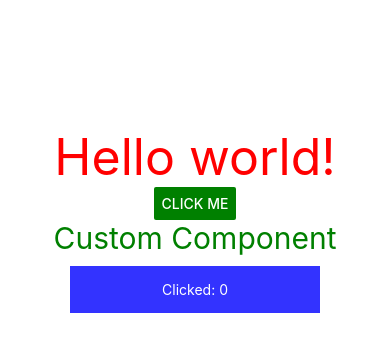
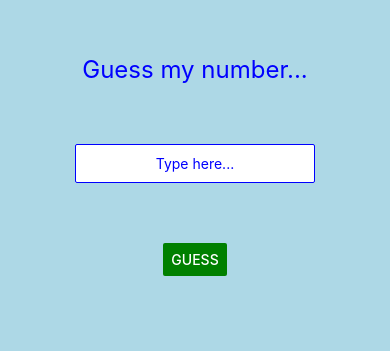
Before and after one commit to GoranACM/class-app, a React Native app: screen / in a window 390 px wide. Shown: the part 197-548 px from the top of the page. Built offline with nearby package versions, Linux system fonts and the light colour scheme.

Commit message:
Guessing game

```diff
--- a/App.js
+++ b/App.js
@@ -1,30 +1,118 @@
 import { StatusBar } from 'expo-status-bar';
-import React from 'react';
-import { StyleSheet, Text, View, Button } from 'react-native';
+import React, { Component }  from 'react';
+import { StyleSheet, Text, View, Button, TextInput } from 'react-native';
 import { TextBox } from './components/TextBox';
-import { ClickCounter } from './components/ClickCounter';
+import { Start } from './components/Start';
 
-export default function App() {
-  return (
-    <View style={styles.container}>
-      <Text style={styles.greeting}>Hello world!</Text>
-      <Button title="Click me" color="green"/>
-      <StatusBar style="auto" />
-      <TextBox color="green" size={30} text="Custom Component"/>
-      <ClickCounter />
-    </View>
-  );
+// Changed code from function to a class
+class App extends Component {
+
+  state = {
+    secret: 0,
+    guess: 0,
+    feedback: '',
+    correct: false
+  }
+
+  // Constructor to pass props/values
+  constructor () {
+    super();
+  }
+
+  // Function to change state to a random number
+  setSecret() {
+    this.setState( { secret: Math.round(Math.random()*100) } )
+  }
+
+  // Component called automatically when the app is started
+  componentDidMount() {
+    this.setSecret()
+  }
+
+  // Main function render that react native uses to render the code and display
+  render () {
+    return (
+      <View style={styles.container}>
+        <View style={styles.container1}>
+          <TextBox color="blue" size={24} text="Guess my number..." />
+        </View>
+        <View style={styles.container1}>
+          <TextInput style={styles.input} onChangeText={ this.updateGuess } placeholder={'Type here...'} placeholderTextColor={'blue'} ref={input => { this.TextInput = input }}/>
+        </View>
+        <View style={styles.container1}>
+          <Button title="Guess" color="green" onPress={ this.checkGuess }/>
+        </View>
+        <View style={styles.container1}>
+          <Text>{ this.state.feedback }</Text>
+        </View>
+        <View style={styles.container1}>
+          <Start correct={ this.state.correct } handler={this.restartGame} />
+        </View>
+      </View>
+    );
+  }
+
+  // Function to restart the game
+
+  restartGame = () => {
+    this.setSecret()
+    this.setState({ correct: false })
+    this.TextInput.clear()
+    this.setState({ feedback: '' })
+  }
+
+  // Function to update the number that the user guessed
+  updateGuess = (userInput) => {
+    this.setState( { guess: userInput} )
+  }
+
+  // Function to check if the user guessed correct
+  checkGuess = () => {
+    const userGuess = parseInt( this.state.guess )
+    if ( this.state.guess == this.state.secret ) {
+      this.setState({ feedback: "You guessed right!" })
+      this.setState({ correct: true })
+    }
+    else if (this.state.guess > this.state.secret) {
+      this.setState({ feedback: 'The number is smaller than ' + userGuess + '!' })
+    }
+    else if (this.state.guess < this.state.secret) {
+      this.setState({ feedback: 'The number is larger than ' + userGuess + '!' })
+    }
+    else if ( userInput != Int32Array ) {
+      this.setState({ feedback: 'Please enter a number!'})
+    }
+    else {
+      this.setState({ feedback: 'You guessed wrong!' })
+    }
+  }
 }
 
+// Stylesheet for the components above
 const styles = StyleSheet.create({
   container: {
     flex: 1,
-    backgroundColor: '#fff',
+    backgroundColor: 'lightblue',
     alignItems: 'center',
     justifyContent: 'center',
   },
+  container1: {
+    margin: 30
+  },
   greeting: {
     color: 'red',
-    fontSize: 50,
+    fontSize: 35,
+  },
+  input: {
+    minWidth: 200,
+    padding: 10,
+    textAlign: 'center',
+    borderRadius: 2,
+    borderWidth: 1,
+    borderColor: 'blue',
+    backgroundColor: 'white'
   }
 });
+
+// Export the class (It does not matter if you export here or on creation when you have only 1 class)
+export default App;
--- /dev/null
+++ b/components/Start.js
@@ -0,0 +1,15 @@
+import React from 'react';
+import { View, Button } from 'react-native';
+
+export const Start = (props) => {
+    if (props.correct == true) {
+        return(
+            <View>
+               <Button title="Restart" onPress={ props.handler } />
+            </View>
+        )
+    }
+    else {
+        return null;
+    }
+}
```
Also changed, not shown: components/ClickCounter.js (line endings or trailing spaces).
